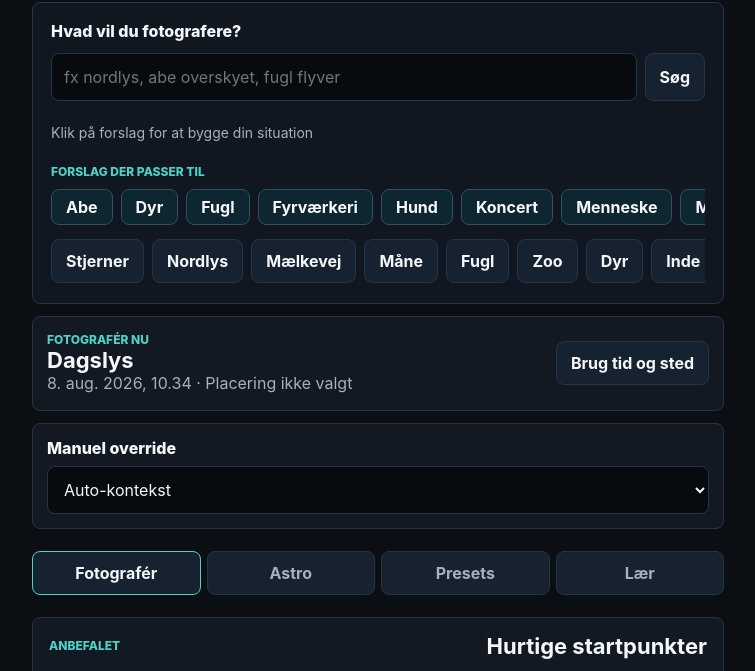
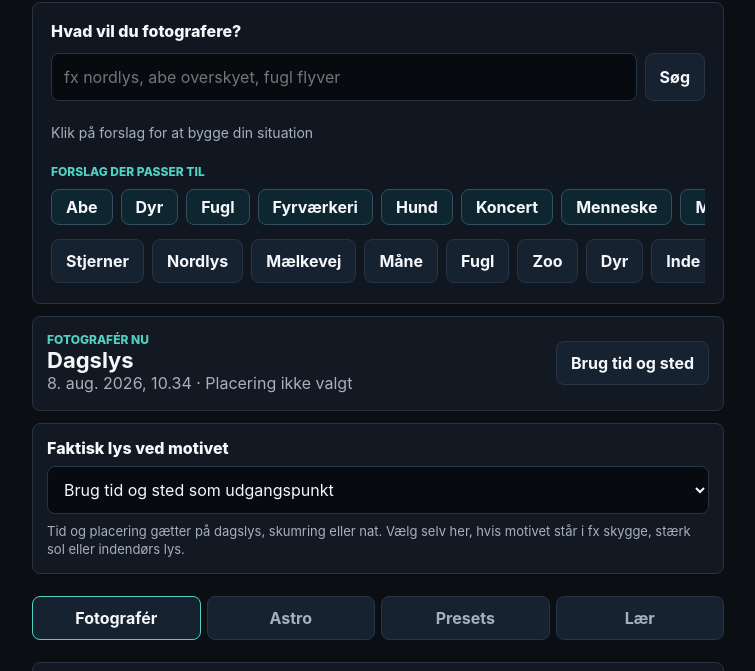
Before and after one commit to Brogede16/photo-assistant, a website with bundled scripts: page index.html in a window 1280 px wide. Shown: the part 91-762 px from the top of the page, without its empty margins (262-1017 px from the left). Built offline with nearby package versions, Linux system fonts and the light colour scheme.

Commit message:
Clarify light override wording

```diff
--- a/service-worker.js
+++ b/service-worker.js
@@ -1,4 +1,4 @@
-const CACHE_NAME = "photo-assistant-v0.4.0";
+const CACHE_NAME = "photo-assistant-v0.4.1";
 
 const CORE_ASSETS = [
   "/",
--- a/src/main.js
+++ b/src/main.js
@@ -82,14 +82,15 @@ function render() {
       </section>
 
       <section class="manual-context">
-        <label for="manual-light">Manuel override</label>
+        <label for="manual-light">Faktisk lys ved motivet</label>
         <select id="manual-light" data-action="manual-light">
-          <option value="">Auto-kontekst</option>
-          <option value="lysere">Lysere end appen tror</option>
-          <option value="mørkere">Mørkere end appen tror</option>
+          <option value="">Brug tid og sted som udgangspunkt</option>
+          <option value="lysere">Det er lysere ved motivet</option>
+          <option value="mørkere">Det er mørkere ved motivet</option>
           <option value="overskyet">Overskyet / gråvejr</option>
           <option value="indendørs">Indendørs</option>
         </select>
+        <p class="helper-text">Tid og placering gætter på dagslys, skumring eller nat. Vælg selv her, hvis motivet står i fx skygge, stærk sol eller indendørs lys.</p>
       </section>
 
       <nav class="tabbar" aria-label="Hovedfunktioner">
--- a/src/styles.css
+++ b/src/styles.css
@@ -161,6 +161,10 @@ select {
 .empty-tags {
   color: var(--muted);
   font-size: 14px;
+}
+
+.helper-text {
+  font-size: 13px;
 }
 
 .tag-chip {
```
